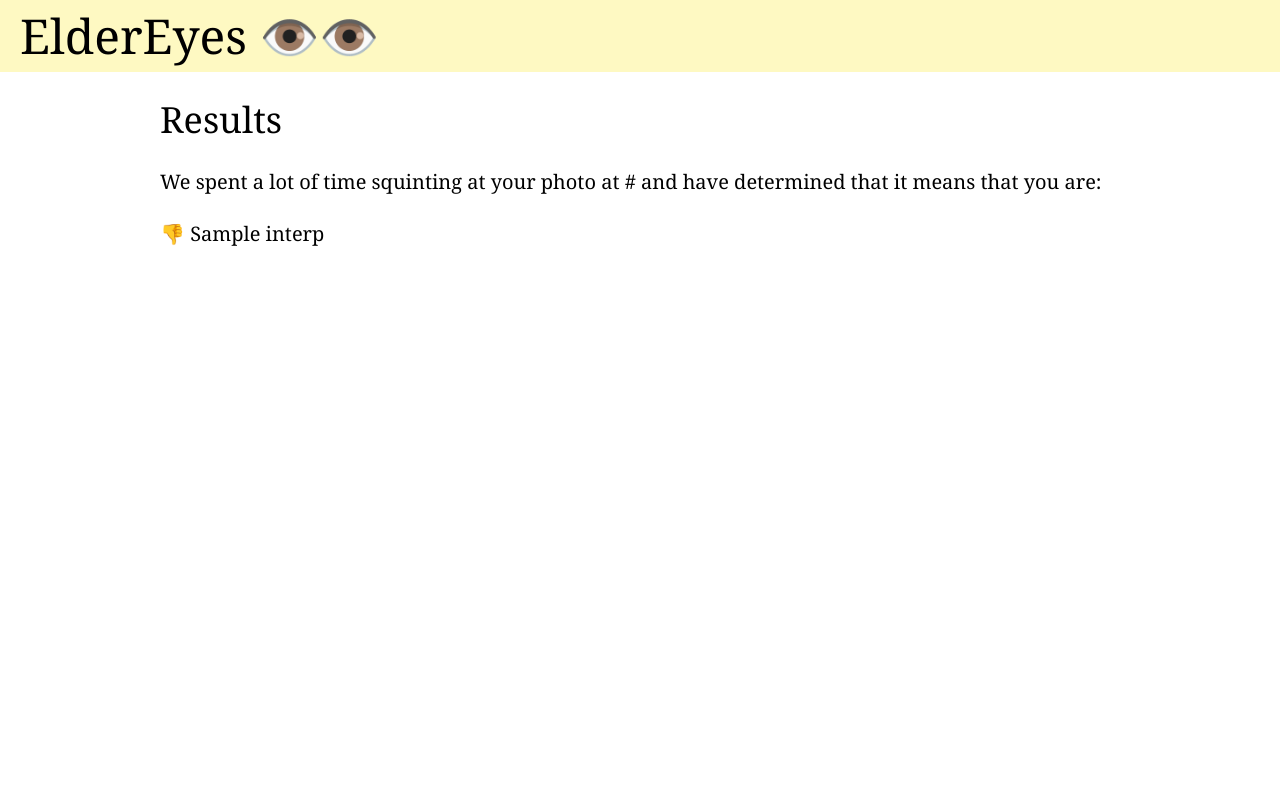
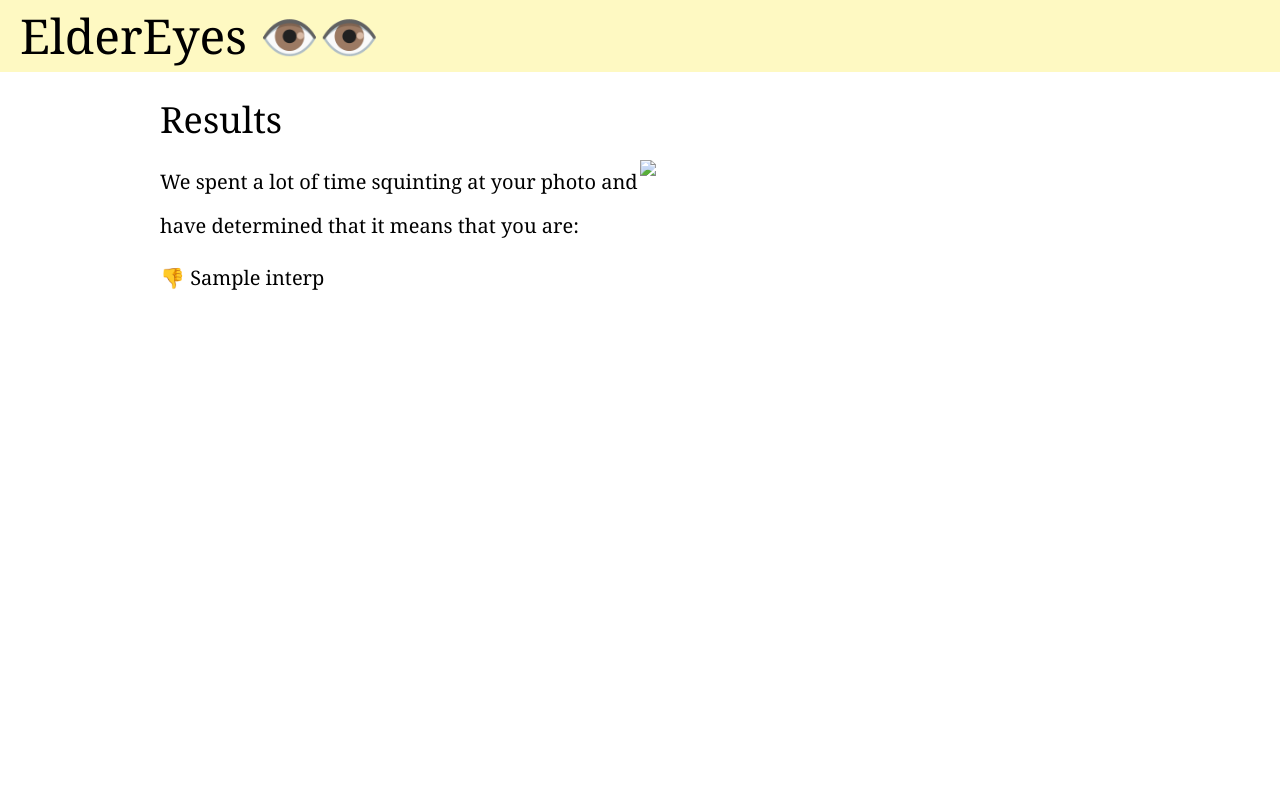
Before and after one commit to amfz/terrible-hack-2025, a Flask app: template templates/analyze.html in a window 1280 px wide. Run offline with Flask 3, Linux system fonts and the light colour scheme; the template is opened without the code that fills it: most values are stand-ins (such as "Sample title", 1, 10 or a date in 2020).

Commit message:
more front end

```diff
--- a/static/css/output.css
+++ b/static/css/output.css
@@ -16,8 +16,6 @@
     --color-purple-800: oklch(43.8% 0.218 303.724);
     --color-white: #fff;
     --spacing: 0.25rem;
-    --container-3xs: 16rem;
-    --container-2xs: 18rem;
     --text-lg: 1.125rem;
     --text-lg--line-height: calc(1.75 / 1.125);
     --text-xl: 1.25rem;
@@ -215,8 +204,38 @@
   .table {
     display: table;
   }
+  .h-4 {
+    height: calc(var(--spacing) * 4);
+  }
+  .h-4\/5 {
+    height: calc(4/5 * 100%);
+  }
+  .h-full {
+    height: 100%;
+  }
   .h-screen {
     height: 100vh;
+  }
+  .h-svh {
+    height: 100svh;
+  }
+  .max-h-3 {
+    max-height: calc(var(--spacing) * 3);
+  }
+  .max-h-3\/4 {
+    max-height: calc(3/4 * 100%);
+  }
+  .max-h-4 {
+    max-height: calc(var(--spacing) * 4);
+  }
+  .max-h-4\/5 {
+    max-height: calc(4/5 * 100%);
+  }
+  .max-h-60 {
+    max-height: calc(var(--spacing) * 60);
+  }
+  .max-h-80 {
+    max-height: calc(var(--spacing) * 80);
   }
   .w-3 {
     width: calc(var(--spacing) * 3);
@@ -227,6 +246,15 @@
   .w-full {
     width: 100%;
   }
+  .basis-1 {
+    flex-basis: calc(var(--spacing) * 1);
+  }
+  .basis-1\/2 {
+    flex-basis: calc(1/2 * 100%);
+  }
+  .basis-full {
+    flex-basis: 100%;
+  }
   .border-collapse {
     border-collapse: collapse;
   }
@@ -235,6 +263,9 @@
   }
   .flex-col {
     flex-direction: column;
+  }
+  .flex-row {
+    flex-direction: row;
   }
   .place-content-center {
     place-content: center;
@@ -271,14 +296,11 @@
   .bg-yellow-100 {
     background-color: var(--color-yellow-100);
   }
+  .object-contain {
+    object-fit: contain;
+  }
   .p-1 {
     padding: calc(var(--spacing) * 1);
-  }
-  .p-3 {
-    padding: calc(var(--spacing) * 3);
-  }
-  .p-5 {
-    padding: calc(var(--spacing) * 5);
   }
   .px-2 {
     padding-inline: calc(var(--spacing) * 2);
--- a/templates/analyze.html
+++ b/templates/analyze.html
@@ -1,9 +1,11 @@
 {% extends 'base.html' %} {% block content %}
-<div id="Results" class="h-screen pt-20 pb-5 place-content-start">
-  <div id="results-contents" class="w-3/4 mx-auto">
-    <h2 class="text-4xl my-2 py-3">Results</h2>
+<div id="Results" class="max-h-60 pt-20 place-content-start">
+  <div id="results-contents" class="flex flex-col w-3/4 mx-auto">
+    <h2 class="text-4xl basis-full my-2 py-3">Results</h2>
+    <div class="flex flex-row">
+    <div class="basis-1/2">
     <p>
-      We spent a lot of time squinting at your photo at {{url_submission}} and
+      We spent a lot of time squinting at your photo and
       have determined that it means that you are:
     </p>
     <div class="my-2">
@@ -13,6 +15,11 @@
         {% endfor %}
       </ul>
     </div>
+    </div>
+    <div class="basis-1/2">
+      <img src="{{url_submission}}" class="max-h-3/4 object-contain"/>
+    </div>
+  </div>
 <!--
     <br />
     <p>Labels:</p>
```
Also changed, not shown: other parts of static/css/output.css (+0 -31 lines).
